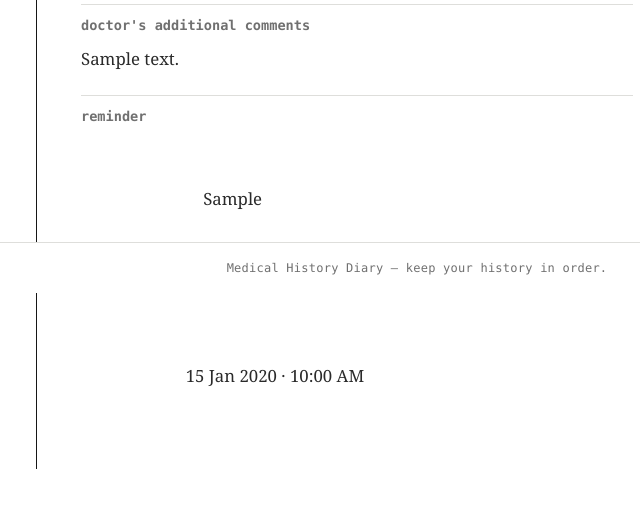
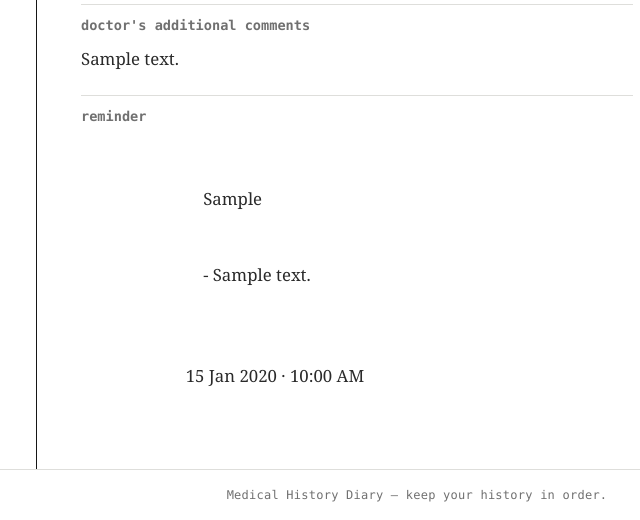
Before and after one commit to ykmhk/hackathon-team4, a Flask app: template medical_diary/templates/records/records.html in a window 1280 px wide. Shown: the part 507-1027 px from the top of the page, without its empty margins (223-863 px from the left). Before the commit the page ends 976 px from the top, so only its background shows below. Run offline with Flask 3, Linux system fonts and the light colour scheme; the template is opened without the code that fills it: most values are stand-ins (such as "Sample title", 1, 10 or a date in 2020).

Commit message:
changed the footer

```diff
--- a/medical_diary/static/css/style.css
+++ b/medical_diary/static/css/style.css
@@ -11,7 +11,7 @@
 * { box-sizing: border-box; }
 
 html, body {
-    height: 100%;
+    min-height: 100%;
     margin: 0;
 }
 
@@ -30,6 +30,7 @@
 main {
     flex: 1 0 auto;
     display: block;
+    min-height: 0;
 }
 
 img, svg { max-width: 100%; }
@@ -350,6 +351,7 @@
 }
 
 .site-footer {
+    position: static;
     margin-top: auto;
     border-top: 1px solid var(--grey-light);
     padding: 16px 28px;
@@ -626,7 +628,8 @@
 .profile-save-actions { justify-content: flex-start; margin-top: 30px; }
 
 .site-footer {
-    bottom: 0;
+    position: static;
+    bottom: auto;
     border-top: 1px solid var(--grey-light);
     padding: 16px 28px;
     font-size: 0.75rem;
@@ -636,4 +639,5 @@
     letter-spacing: 0.02em;
     flex-shrink: 0;
     width: 100%;
+    background: var(--paper);
 }
--- a/medical_diary/templates/records/records.html
+++ b/medical_diary/templates/records/records.html
@@ -208,6 +208,7 @@
             const reminderOptions = document.querySelectorAll('input[name="reminder_type"]');
             const reminderDetails = document.getElementById("reminder-details");
             const reminderDatetime = document.getElementById("reminder_datetime");
+            const reminderNote = document.getElementById("reminder_note");
 
             function updateReminderFields() {
     const selected = document.querySelector('input[name="reminder_type"]:checked');
@@ -215,9 +216,17 @@
     if (selected && selected.value !== "") {
         reminderDetails.classList.add("is-visible");
         reminderDatetime.required = true;
+        reminderDatetime.setAttribute("aria-required", "true");
+        if (reminderNote) {
+            reminderNote.setAttribute("aria-required", "false");
+        }
     } else {
         reminderDetails.classList.remove("is-visible");
         reminderDatetime.required = false;
+        reminderDatetime.removeAttribute("aria-required");
+        if (reminderNote) {
+            reminderNote.removeAttribute("aria-required");
+        }
     }
             }
 
```
Lines whose indentation alone changed are shown as unchanged.
